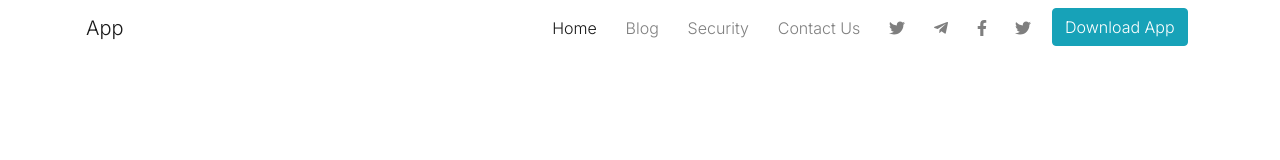
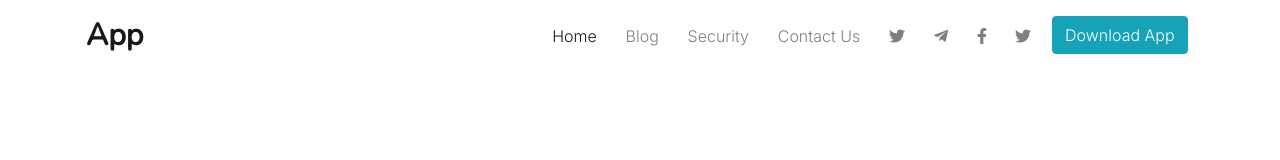
Before and after one commit to samseen/NodeApp, a website: page index.html in a window 1280 px wide. Drawn offline with nearby package versions, Linux system fonts and the light colour scheme.

```diff
--- a/index.html
+++ b/index.html
@@ -15,7 +15,7 @@
         <div class="top">
             <div class="container p-0">
                 <nav class="navbar navbar-expand-lg navbar-light">
-                    <a class="navbar-brand" href="#">App</a>
+                    <a class="navbar-brand font-nun font-size-2" href="#">App</a>
                     <button class="navbar-toggler" type="button" data-toggle="collapse" data-target="#navbarNav" aria-controls="navbarNav" aria-expanded="false" aria-label="Toggle navigation">
                       <span class="navbar-toggler-icon"></span>
                     </button>
```
